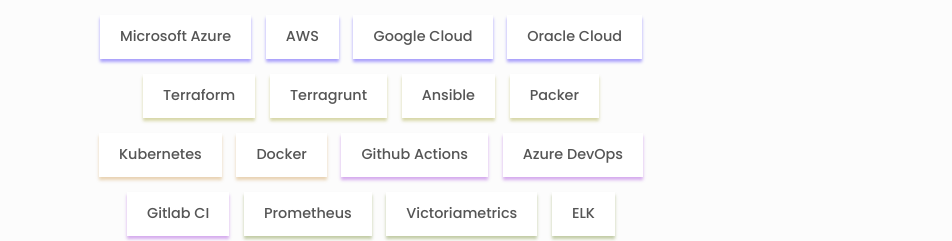
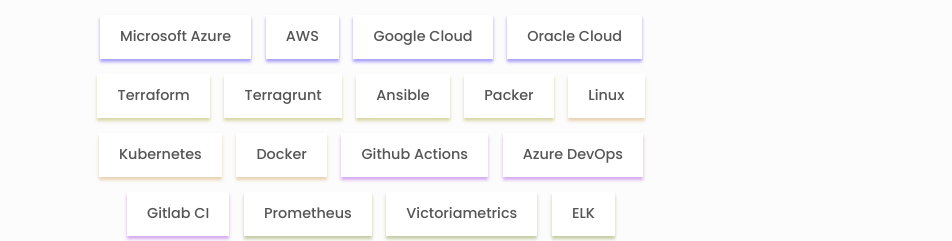
Before and after one commit to tropnikovvl/portfolio, a plain HTML site: page index.html in a window 1280 px wide. Shown: the part 583-824 px from the top of the page, without its empty margins (269-1221 px from the left). Drawn offline with Linux system fonts and the light colour scheme.

Commit message:
add text

```diff
--- a/index.html
+++ b/index.html
@@ -85,6 +85,7 @@
           <li class="skills__list-item btn btn--plain--iac">Ansible</li>
           <li class="skills__list-item btn btn--plain--iac">Packer</li>
           <!-- Deployment -->
+          <li class="skills__list-item btn btn--plain--deploy">Linux</li>
           <li class="skills__list-item btn btn--plain--deploy">Kubernetes</li>
           <li class="skills__list-item btn btn--plain--deploy">Docker</li>
           <!-- CI/CD -->
```
